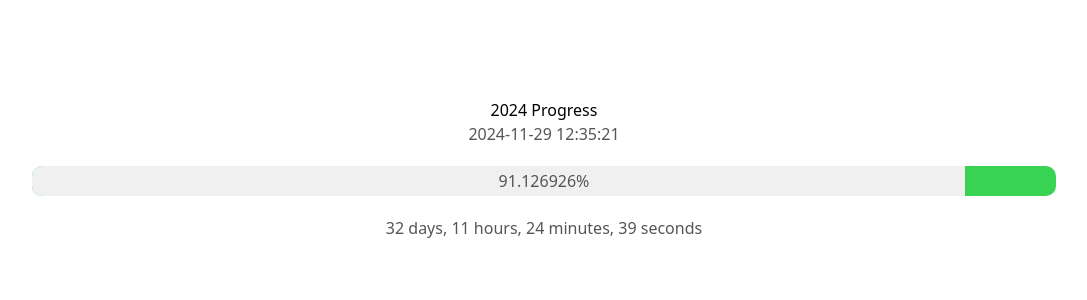
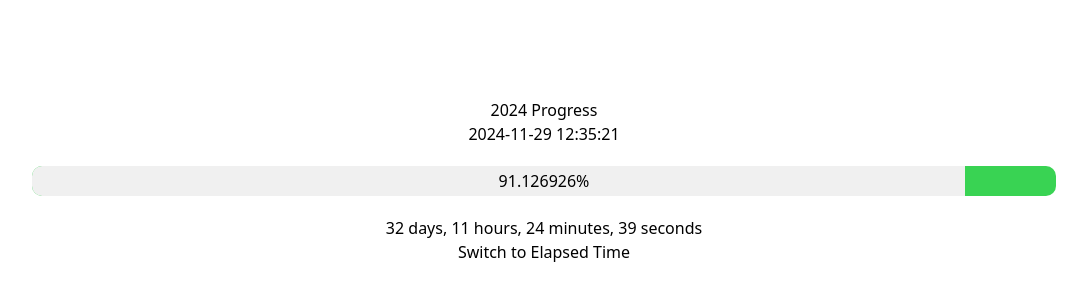
Before and after one commit to huyixi/years-progress, a SvelteKit app: page / in a window 1280 px wide. Shown: the part 222-522 px from the top of the page, without its empty margins (96-1183 px from the left). Built offline with nearby package versions, Linux system fonts and the light colour scheme.

Commit message:
feat: remaining time and elpase time display

```diff
--- a/src/routes/+page.svelte
+++ b/src/routes/+page.svelte
@@ -6,11 +6,17 @@
 	const MS_PER_HOUR = MS_PER_MINUTE * 60;
 	const MS_PER_DAY = MS_PER_HOUR * 24;
 
+	let isRemainingTime = true;
+
 	function getYearPercentage() {
 		const now = new Date();
 		const startOfYear = new Date(now.getFullYear(), 0, 1);
 		const endOfYear = new Date(now.getFullYear() + 1, 0, 1);
-		return ((now - startOfYear) / (endOfYear - startOfYear)) * 100;
+		if (isRemainingTime) {
+			return ((now - startOfYear) / (endOfYear - startOfYear)) * 100;
+		} else {
+			return ((endOfYear - now) / (endOfYear - startOfYear)) * 100;
+		}
 	}
 
 	function formatTime(date, format) {
@@ -41,36 +47,60 @@
 		return { days, hours, minutes, seconds };
 	}
 
+	function getElapsedTime() {
+		const now = new Date();
+		const startOfYear = new Date(now.getFullYear(), 0, 1);
+		const elapsed = now - startOfYear;
+
+		const days = Math.floor(elapsed / MS_PER_DAY);
+		const hours = Math.floor((elapsed % MS_PER_DAY) / MS_PER_HOUR);
+		const minutes = Math.floor((elapsed % MS_PER_HOUR) / MS_PER_MINUTE);
+		const seconds = Math.floor((elapsed % MS_PER_MINUTE) / MS_PER_SECOND);
+
+		return { days, hours, minutes, seconds };
+	}
+
+	function handleTimeSwitch() {
+		isRemainingTime = !isRemainingTime;
+	}
+
 	let currentTime = formatTime(new Date(), 'YYYY-MM-DD HH:mm:ss');
-	let progress = getYearPercentage().toFixed(6);
-	let remainingTime = getRemainingTime();
+	let yearPercentage = getYearPercentage().toFixed(6);
 
 	onMount(() => {
 		const interval = setInterval(() => {
-			progress = getYearPercentage().toFixed(6);
+			yearPercentage = getYearPercentage().toFixed(6);
 			currentTime = formatTime(new Date(), 'YYYY-MM-DD HH:mm:ss');
-			remainingTime = getRemainingTime();
+			timeDisplay = isRemainingTime ? getRemainingTime() : getElapsedTime();
 		}, 250);
 
 		return () => clearInterval(interval);
 	});
+
+	$: timeDisplay = isRemainingTime ? getRemainingTime() : getElapsedTime();
 </script>
 
 <div class="main">
 	<h1>2024 Progress</h1>
 	<p>{currentTime}</p>
-	<div class="progress-container">
+	<div class="progress-container" style="background: {isRemainingTime ? '#39d353' : 'red'}">
 		<p class="progress-text">
-			{progress}%
+			{yearPercentage}%
 		</p>
-		<div class="progress-bar" style="width: {progress}%;"></div>
+		<div
+			class="progress-bar"
+			style="width: {yearPercentage}%;margin-left:{isRemainingTime ? '0' : 'auto'}"
+		></div>
 	</div>
 	<p>
-		{remainingTime.days} days,
-		{remainingTime.hours} hours,
-		{remainingTime.minutes} minutes,
-		{remainingTime.seconds} seconds
+		{timeDisplay.days} days,
+		{timeDisplay.hours} hours,
+		{timeDisplay.minutes} minutes,
+		{timeDisplay.seconds} seconds
 	</p>
+	<button class="btn-switch" on:click={handleTimeSwitch}
+		>Switch to {isRemainingTime ? 'Elapsed' : 'Remaining'} Time</button
+	>
 </div>
 
 <style>
@@ -100,13 +130,8 @@
 
 	.progress-text {
 		position: absolute;
-		z-index: 10;
 		left: 50%;
 		top: 50%;
 		transform: translate(-50%, -50%);
 	}
-
-	p {
-		color: #555;
-	}
 </style>
```
